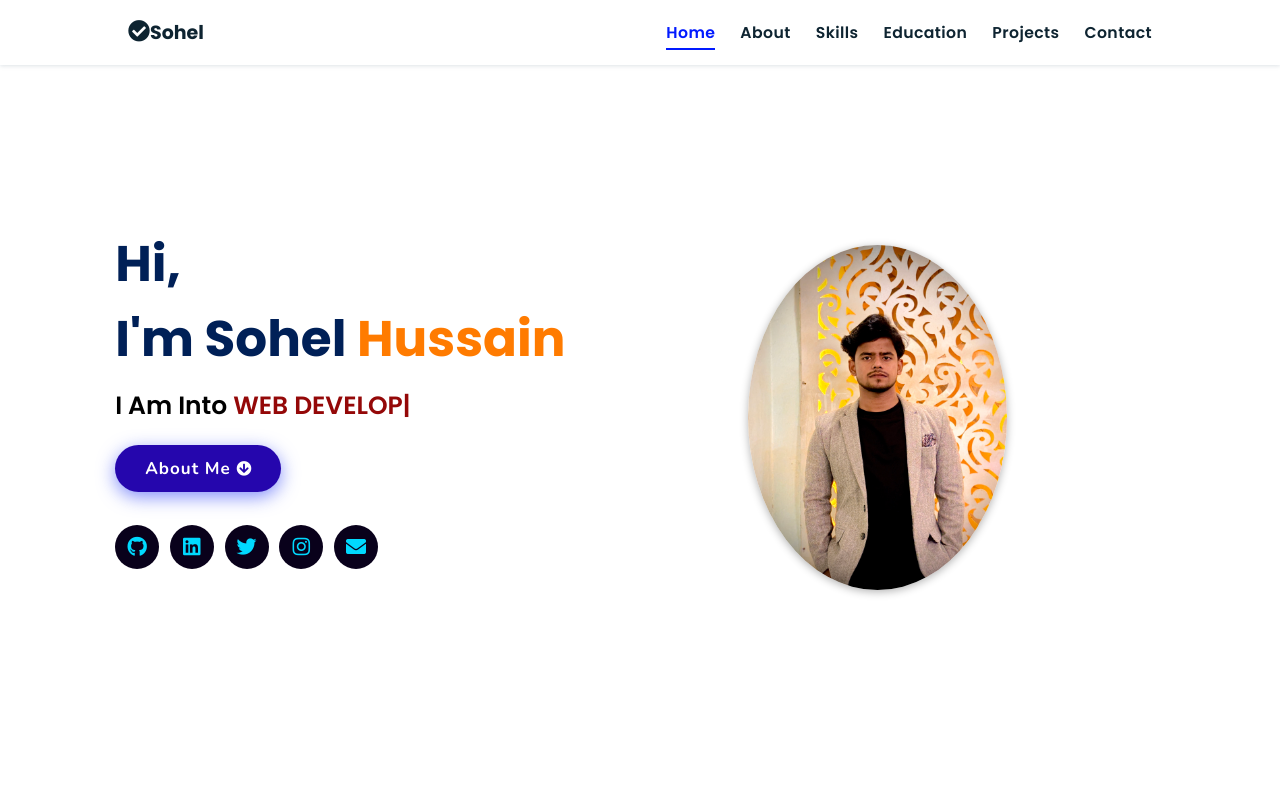
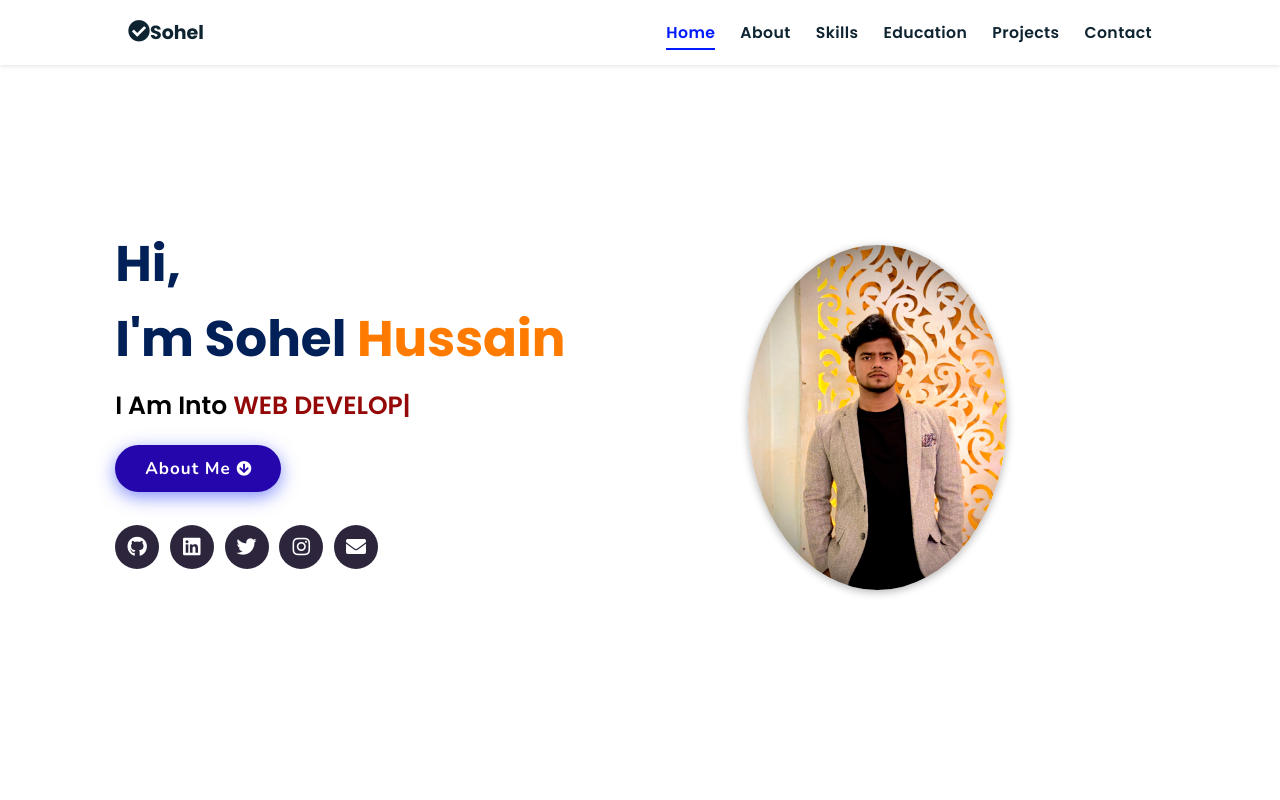
Before and after one commit to Sohel77-lab/portfolio, a plain HTML site: page index.html in a window 1280 px wide. Shown: the top 800 px of the page. Drawn offline with nearby package versions, Linux system fonts and the light colour scheme; no server answers.

Commit message:
style.css

```diff
--- a/CSS/style.css
+++ b/CSS/style.css
@@ -397,8 +397,8 @@ header .navbar ul li a:hover {
   font-size: 2rem;
   display: inline-block;
   line-height: 44px;
-  color: #00d9ff;
-  background-color: #09011b;
+  color: #fff;
+  background-color: #09011bda;
   width: 44px;
   height: 44px;
   text-align: center;
```
